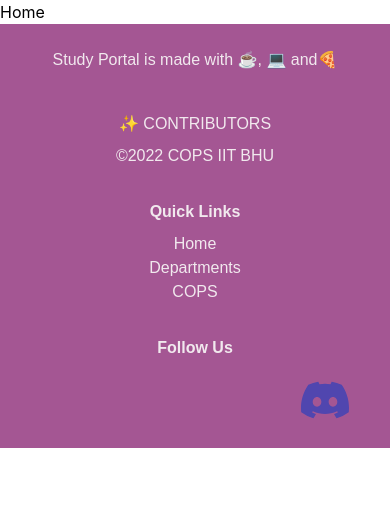
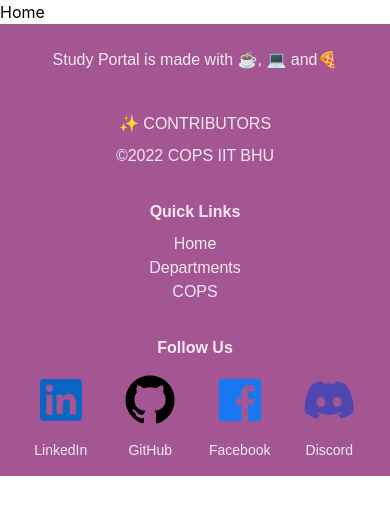
Before and after one commit to COPS-IITBHU/Study-Portal, a Next.js app: page / in a window 390 px wide. Shown: the top 514 px of the page. Built offline with nearby package versions, Linux system fonts and the light colour scheme; a web font is replaced by a local one.

Commit message:
Add breakpoints

```diff
--- a/components/footer.tsx
+++ b/components/footer.tsx
@@ -5,30 +5,30 @@ const Footer = () => {
 		{
 			name: 'LinkedIn',
 			link: 'https://www.linkedin.com/company/cops-iitbhu/mycompany/',
-			fill_color: '#0077b5',
-			icon_d:
-				'M0 1.146C0 .513.526 0 1.175 0h13.65C15.474 0 16 .513 16 1.146v13.708c0 .633-.526 1.146-1.175 1.146H1.175C.526 16 0 15.487 0 14.854V1.146zm4.943 12.248V6.169H2.542v7.225h2.401zm-1.2-8.212c.837 0 1.358-.554 1.358-1.248c-.015-.709-.52-1.248-1.342-1.248c-.822 0-1.359.54-1.359 1.248c0 .694.521 1.248 1.327 1.248h.016zm4.908 8.212V9.359c0-.216.016-.432.08-.586c.173-.431.568-.878 1.232-.878c.869 0 1.216.662 1.216 1.634v3.865h2.401V9.25c0-2.22-1.184-3.252-2.764-3.252c-1.274 0-1.845.7-2.165 1.193v.025h-.016a5.54 5.54 0 0 1 .016-.025V6.169h-2.4c.03.678 0 7.225 0 7.225h2.4z',
+			fill_color: '#0A66C2',
+			path_d:
+				'M26.2 4H5.8C4.8 4 4 4.8 4 5.7v20.5c0 .9.8 1.7 1.8 1.7h20.4c1 0 1.8-.8 1.8-1.7V5.7c0-.9-.8-1.7-1.8-1.7zM11.1 24.4H7.6V13h3.5v11.4zm-1.7-13c-1.1 0-2.1-.9-2.1-2.1c0-1.2.9-2.1 2.1-2.1c1.1 0 2.1.9 2.1 2.1s-1 2.1-2.1 2.1zm15.1 12.9H21v-5.6c0-1.3 0-3.1-1.9-3.1S17 17.1 17 18.5v5.7h-3.5V13h3.3v1.5h.1c.5-.9 1.7-1.9 3.4-1.9c3.6 0 4.3 2.4 4.3 5.5v6.2z',
 		},
 		{
 			name: 'GitHub',
 			link: 'https://github.com/COPS-IITBHU',
 			fill_color: '#000000',
-			icon_d:
-				'M8 0C3.58 0 0 3.58 0 8c0 3.54 2.29 6.53 5.47 7.59c.4.07.55-.17.55-.38c0-.19-.01-.82-.01-1.49c-2.01.37-2.53-.49-2.69-.94c-.09-.23-.48-.94-.82-1.13c-.28-.15-.68-.52-.01-.53c.63-.01 1.08.58 1.23.82c.72 1.21 1.87.87 2.33.66c.07-.52.28-.87.51-1.07c-1.78-.2-3.64-.89-3.64-3.95c0-.87.31-1.59.82-2.15c-.08-.2-.36-1.02.08-2.12c0 0 .67-.21 2.2.82c.64-.18 1.32-.27 2-.27c.68 0 1.36.09 2 .27c1.53-1.04 2.2-.82 2.2-.82c.44 1.1.16 1.92.08 2.12c.51.56.82 1.27.82 2.15c0 3.07-1.87 3.75-3.65 3.95c.29.25.54.73.54 1.48c0 1.07-.01 1.93-.01 2.2c0 .21.15.46.55.38A8.012 8.012 0 0 0 16 8c0-4.42-3.58-8-8-8z',
+			path_d:
+				'M16 2a14 14 0 0 0-4.43 27.28c.7.13 1-.3 1-.67v-2.38c-3.89.84-4.71-1.88-4.71-1.88a3.71 3.71 0 0 0-1.62-2.05c-1.27-.86.1-.85.1-.85a2.94 2.94 0 0 1 2.14 1.45a3 3 0 0 0 4.08 1.16a2.93 2.93 0 0 1 .88-1.87c-3.1-.36-6.37-1.56-6.37-6.92a5.4 5.4 0 0 1 1.44-3.76a5 5 0 0 1 .14-3.7s1.17-.38 3.85 1.43a13.3 13.3 0 0 1 7 0c2.67-1.81 3.84-1.43 3.84-1.43a5 5 0 0 1 .14 3.7a5.4 5.4 0 0 1 1.44 3.76c0 5.38-3.27 6.56-6.39 6.91a3.33 3.33 0 0 1 .95 2.59v3.84c0 .46.25.81 1 .67A14 14 0 0 0 16 2Z',
 		},
 		{
 			name: 'Facebook',
 			link: 'https://www.facebook.com/cops.iitbhu/',
-			fill_color: '#4267B2',
-			icon_d:
-				'M16 8.049c0-4.446-3.582-8.05-8-8.05C3.58 0-.002 3.603-.002 8.05c0 4.017 2.926 7.347 6.75 7.951v-5.625h-2.03V8.05H6.75V6.275c0-2.017 1.195-3.131 3.022-3.131c.876 0 1.791.157 1.791.157v1.98h-1.009c-.993 0-1.303.621-1.303 1.258v1.51h2.218l-.354 2.326H9.25V16c3.824-.604 6.75-3.934 6.75-7.951z',
+			fill_color: '#1877F2',
+			path_d:
+				'M26.67 4H5.33A1.34 1.34 0 0 0 4 5.33v21.34A1.34 1.34 0 0 0 5.33 28h11.49v-9.28H13.7v-3.63h3.12v-2.67c0-3.1 1.89-4.79 4.67-4.79c.93 0 1.86 0 2.79.14V11h-1.91c-1.51 0-1.8.72-1.8 1.77v2.31h3.6l-.47 3.63h-3.13V28h6.1A1.34 1.34 0 0 0 28 26.67V5.33A1.34 1.34 0 0 0 26.67 4Z',
 		},
 		{
 			name: 'Discord',
 			link: 'https://cops-discord-freshers.herokuapp.com/',
 			fill_color: '#5046AF',
 			path_d:
-				'M13.545 2.907a13.227 13.227 0 0 0-3.257-1.011a.05.05 0 0 0-.052.025c-.141.25-.297.577-.406.833a12.19 12.19 0 0 0-3.658 0a8.258 8.258 0 0 0-.412-.833a.051.051 0 0 0-.052-.025c-1.125.194-2.22.534-3.257 1.011a.041.041 0 0 0-.021.018C.356 6.024-.213 9.047.066 12.032c.001.014.01.028.021.037a13.276 13.276 0 0 0 3.995 2.02a.05.05 0 0 0 .056-.019c.308-.42.582-.863.818-1.329a.05.05 0 0 0-.01-.059a.051.051 0 0 0-.018-.011a8.875 8.875 0 0 1-1.248-.595a.05.05 0 0 1-.02-.066a.051.051 0 0 1 .015-.019c.084-.063.168-.129.248-.195a.05.05 0 0 1 .051-.007c2.619 1.196 5.454 1.196 8.041 0a.052.052 0 0 1 .053.007c.08.066.164.132.248.195a.051.051 0 0 1-.004.085a8.254 8.254 0 0 1-1.249.594a.05.05 0 0 0-.03.03a.052.052 0 0 0 .003.041c.24.465.515.909.817 1.329a.05.05 0 0 0 .056.019a13.235 13.235 0 0 0 4.001-2.02a.049.049 0 0 0 .021-.037c.334-3.451-.559-6.449-2.366-9.106a.034.034 0 0 0-.02-.019Zm-8.198 7.307c-.789 0-1.438-.724-1.438-1.612c0-.889.637-1.613 1.438-1.613c.807 0 1.45.73 1.438 1.613c0 .888-.637 1.612-1.438 1.612Zm5.316 0c-.788 0-1.438-.724-1.438-1.612c0-.889.637-1.613 1.438-1.613c.807 0 1.451.73 1.438 1.613c0 .888-.631 1.612-1.438 1.612Z',
+				'M25.7 7.1C23.9 6.3 22 5.7 20 5.3h-.1c-.2.4-.5 1-.7 1.5c-2.2-.3-4.3-.3-6.4 0c-.2-.5-.5-1-.7-1.5H12c-2 .3-3.9.9-5.7 1.8C2.7 12.5 1.7 17.8 2.2 23v.1c2.4 1.8 4.7 2.8 7 3.5h.1c.5-.7 1-1.5 1.4-2.3v-.1c-.8-.3-1.5-.6-2.2-1c-.1 0-.1-.1 0-.1c.1-.1.3-.2.4-.3H9c4.6 2.1 9.5 2.1 14.1 0h.1c.1.1.3.2.4.3c.1 0 0 .1 0 .1c-.7.4-1.4.8-2.2 1c0 0-.1.1 0 .1c.4.8.9 1.6 1.4 2.3h.1c2.3-.7 4.6-1.8 7-3.5V23c.6-6-1-11.2-4.2-15.9zM11.4 19.9c-1.4 0-2.5-1.3-2.5-2.8s1.1-2.8 2.5-2.8s2.5 1.3 2.5 2.8c0 1.5-1.1 2.8-2.5 2.8zm9.3 0c-1.4 0-2.5-1.3-2.5-2.8s1.1-2.8 2.5-2.8s2.5 1.3 2.5 2.8c0 1.5-1.1 2.8-2.5 2.8z',
 		},
 	]
 
@@ -103,25 +103,25 @@ const Footer = () => {
 							</div>
 						</div>
 
-						<div className='xs:text-lg col-span-12 text-center md:col-span-6 md:text-xl lg:col-span-4'>
+						<div className='xs:text-lg col-span-12 px-4 text-center md:col-span-6 md:pr-16 md:text-xl lg:col-span-4 lg:px-4'>
 							<b>Follow Us</b>
 
-							<div className='grid-gap-2 mt-2 grid grid-cols-4'>
+							<div className='mt-2 grid grid-cols-4 text-center'>
 								{ICONS.map((icon) => (
+									<div key={icon.name}>
 										<Link
-										key={icon.name}
 											href={icon.link}
 											passHref
-										className='col-span-1 text-center'
+											className='p-auto col-span-1 m-auto text-center'
 										>
-										<svg
-											viewBox='0 0 16 16'
-											width='4rem'
-											className='p-2 text-center'
-										>
+											<div className='footer-social-circle m-auto w-16 p-1 text-center'>
+												<svg viewBox='0 0 32 32' className='text-center'>
 													<path fill={icon.fill_color} d={icon.path_d} />
 												</svg>
+											</div>
+											<div className='mt-1 pt-1 text-sm'>{icon.name}</div>
 										</Link>
+									</div>
 								))}
 							</div>
 						</div>
```
Lines whose indentation alone changed are shown as unchanged.
